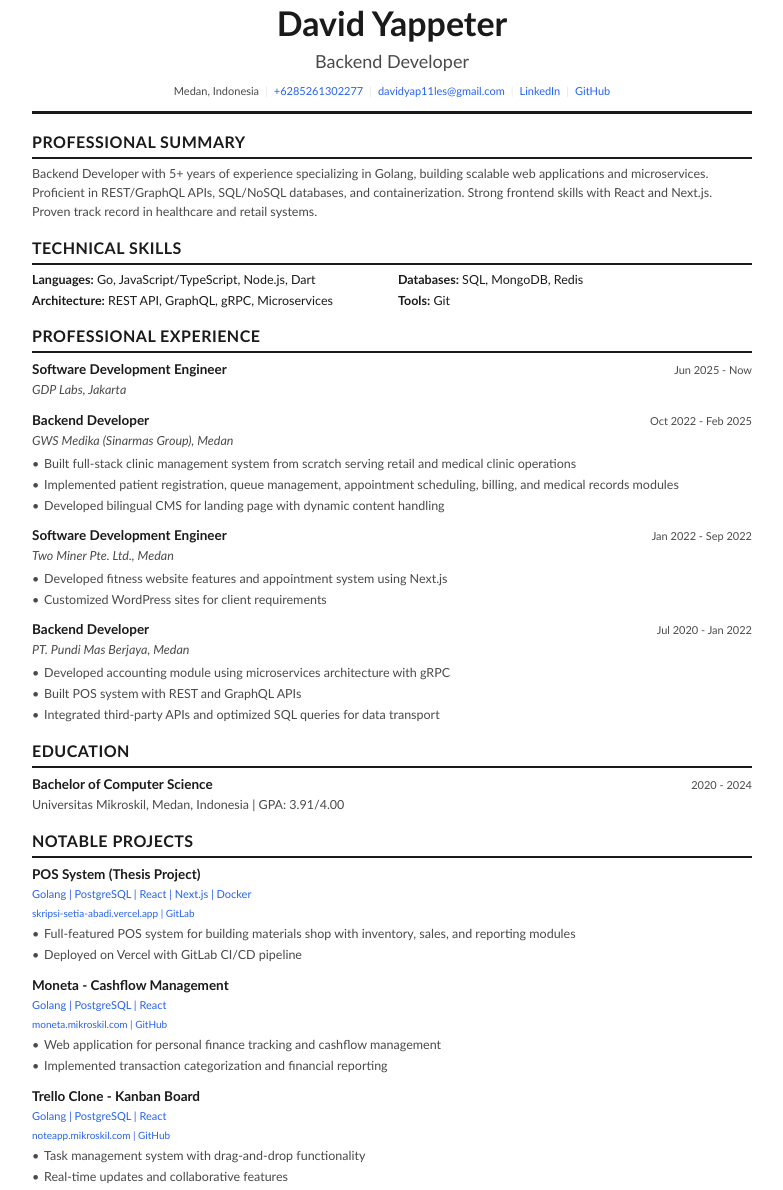
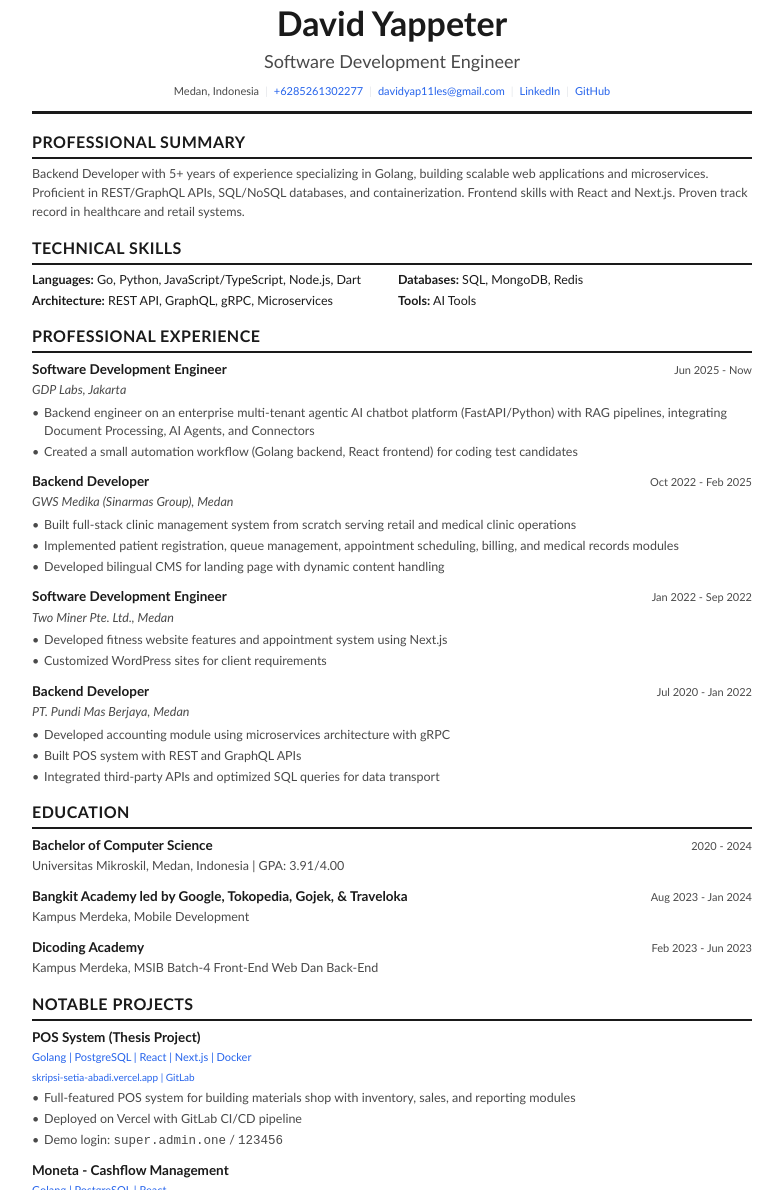
Before and after one commit to david-yappeter/CV, a website: page index.html in a window 1280 px wide. Shown: the part 29-1219 px from the top of the page, without its empty margins (248-1031 px from the left). Drawn offline with Linux system fonts and the light colour scheme.

Commit message:
feat: update cv

```diff
--- a/index.html
+++ b/index.html
@@ -4,13 +4,13 @@
     <meta charset="UTF-8" />
     <meta name="viewport" content="width=device-width, initial-scale=1.0" />
     <link rel="stylesheet" href="style.css" />
-    <title>David Yappeter - Backend Developer</title>
+    <title>David Yappeter</title>
   </head>
   <body>
     <div class="cv-container">
       <header class="cv-header">
         <h1>David Yappeter</h1>
-        <p class="job-title">Backend Developer</p>
+        <p class="job-title">Software Development Engineer</p>
         <div class="contact-info">
           <span>Medan, Indonesia</span>
           <span>|</span>
@@ -26,16 +26,16 @@
 
       <section class="summary">
         <h2>Professional Summary</h2>
-        <p>Backend Developer with 5+ years of experience specializing in Golang, building scalable web applications and microservices. Proficient in REST/GraphQL APIs, SQL/NoSQL databases, and containerization. Strong frontend skills with React and Next.js. Proven track record in healthcare and retail systems.</p>
+        <p>Backend Developer with 5+ years of experience specializing in Golang, building scalable web applications and microservices. Proficient in REST/GraphQL APIs, SQL/NoSQL databases, and containerization. Frontend skills with React and Next.js. Proven track record in healthcare and retail systems.</p>
       </section>
 
       <section class="skills">
         <h2>Technical Skills</h2>
         <div class="skills-grid">
-          <div><strong>Languages:</strong> Go, JavaScript/TypeScript, Node.js, Dart</div>
+          <div><strong>Languages:</strong> Go, Python, JavaScript/TypeScript, Node.js, Dart</div>
           <div><strong>Databases:</strong> SQL, MongoDB, Redis</div>
           <div><strong>Architecture:</strong> REST API, GraphQL, gRPC, Microservices</div>
-          <div><strong>Tools:</strong> Git</div>
+          <div><strong>Tools:</strong> AI Tools</div>
         </div>
       </section>
 
@@ -49,6 +49,8 @@
           </div>
           <p class="company">GDP Labs, Jakarta</p>
           <ul>
+            <li>Backend engineer on an enterprise multi-tenant agentic AI chatbot platform (FastAPI/Python) with RAG pipelines, integrating Document Processing, AI Agents, and Connectors</li>
+            <li>Created a small automation workflow (Golang backend, React frontend) for coding test candidates</li>
           </ul>
         </div>
 
@@ -100,6 +102,22 @@
           </div>
           <p>Universitas Mikroskil, Medan, Indonesia | GPA: 3.91/4.00</p>
         </div>
+
+        <div class="education-item">
+          <div class="education-header">
+            <h3>Bangkit Academy led by Google, Tokopedia, Gojek, & Traveloka</h3>
+            <span class="date">Aug 2023 - Jan 2024</span>
+          </div>
+          <p>Kampus Merdeka, Mobile Development</p>
+        </div>
+
+        <div class="education-item">
+          <div class="education-header">
+            <h3>Dicoding Academy</h3>
+            <span class="date">Feb 2023 - Jun 2023</span>
+          </div>
+          <p>Kampus Merdeka, MSIB Batch-4 Front-End Web Dan Back-End</p>
+        </div>
       </section>
 
       <section class="projects">
@@ -112,6 +130,7 @@
           <ul>
             <li>Full-featured POS system for building materials shop with inventory, sales, and reporting modules</li>
             <li>Deployed on Vercel with GitLab CI/CD pipeline</li>
+            <li>Demo login: <code>super.admin.one</code> / <code>123456</code></li>
           </ul>
         </div>
 
@@ -142,6 +161,7 @@
           <ul>
             <li>Offline-first money management mobile app published on Google Play</li>
             <li>Local storage with SQLite for transaction persistence</li>
+            <li>Note: App was later removed from Google Play due to a Play Store terms & policy update</li>
           </ul>
         </div>
       </section>
```
Also changed, not shown: dist/index.html.
